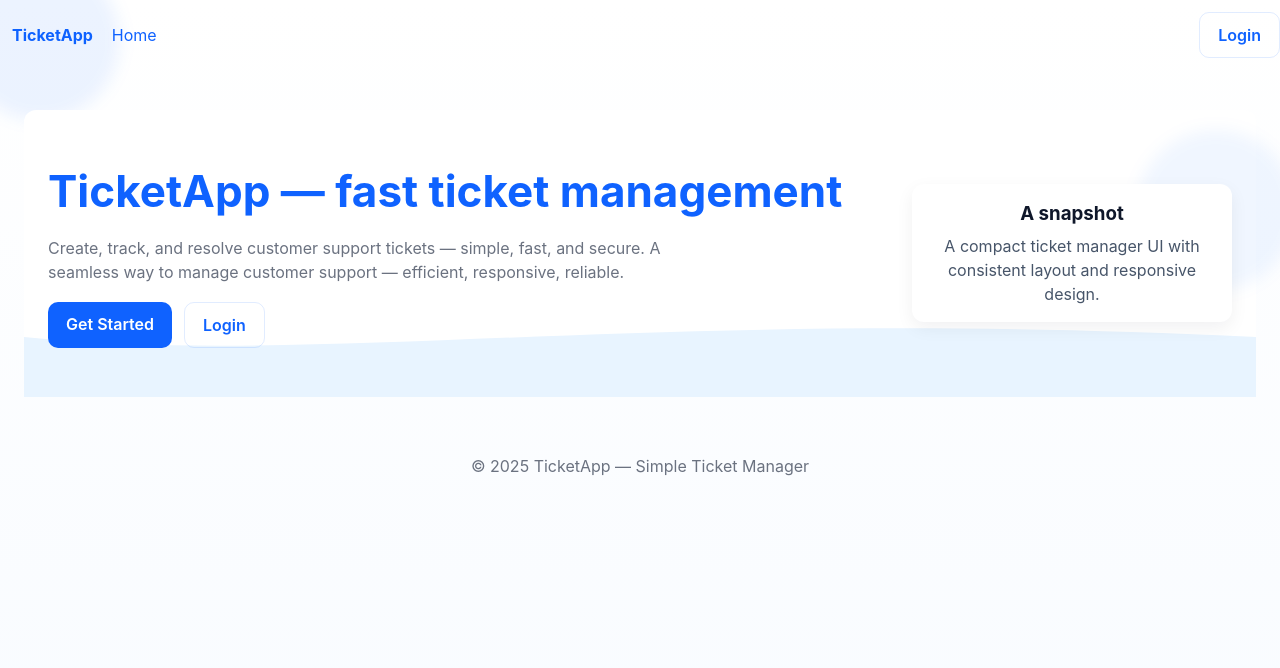
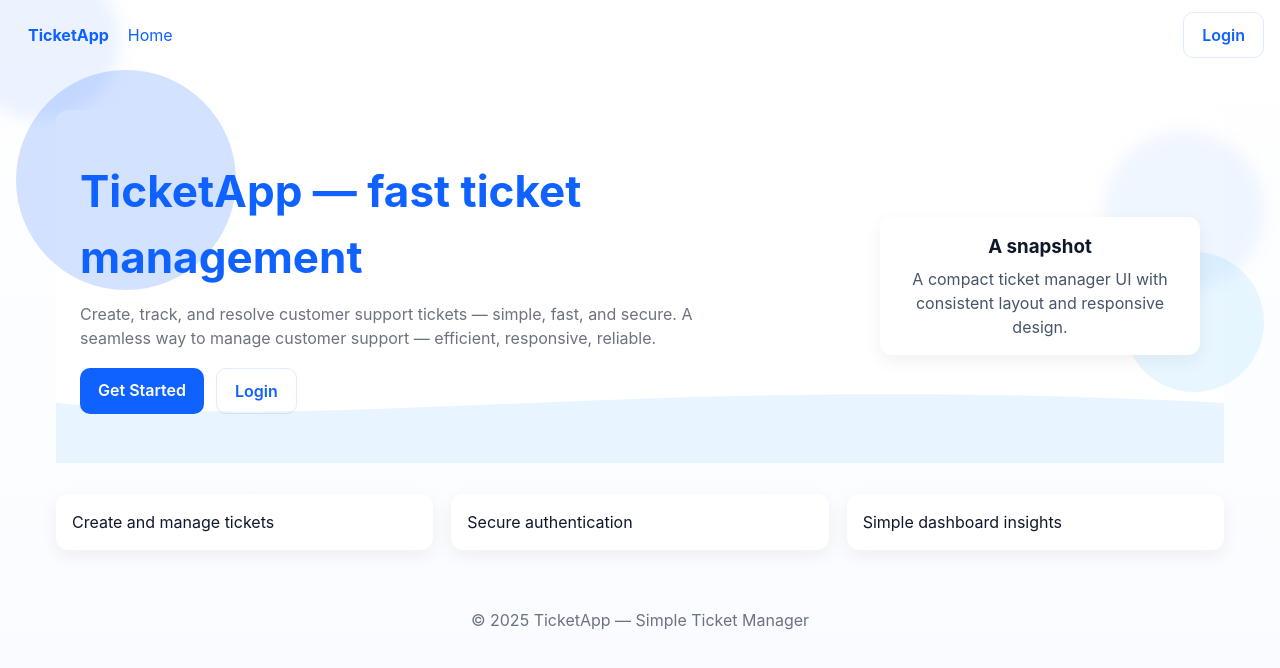
Before and after one commit to ibocodes/react-ticket-web, a React (Vite) app: page / in a window 1280 px wide. Shown: the top 668 px of the page. Built offline with nearby package versions, Linux system fonts and the light colour scheme.

Commit message:
chore: prepare React Stage 2 submission

```diff
--- a/src/App.tsx
+++ b/src/App.tsx
@@ -11,33 +11,54 @@ import { ProtectedRoute } from "./components/protectdroute";
 import { Toast } from "./components/Toast";
 import { v4 as uuid } from "uuid";
 
+function App() {
+  const [toasts, setToasts] = useState<{ id: string; message: string }[]>([]);
 
-function App(){
-  const [toasts, setToasts] = useState<{id:string;message:string}[]>([]);
-
-  function pushToast(message:string){
+  function pushToast(message: string) {
     const id = uuid();
-    setToasts((s)=>[...s,{id,message}]);
-    setTimeout(()=> setToasts((s)=> s.filter(t=>t.id!==id)), 4000);
+    setToasts((s) => [...s, { id, message }]);
+    setTimeout(() => setToasts((s) => s.filter((t) => t.id !== id)), 4000);
   }
 
   return (
     <>
-      <Navbar onLogout={()=>pushToast("Logged out")}/>
+      <div className="app-container">
+        <Navbar onLogout={() => pushToast("Logged out")} />
         <Layout>
           <Routes>
             <Route path="/" element={<Landing />} />
-          <Route path="/auth/login" element={<AuthLogin onSuccess={()=>pushToast("Welcome back!")}/>} />
-          <Route path="/auth/signup" element={<AuthSignup onSuccess={()=>pushToast("Account created!")}/>} />
-          <Route path="/dashboard" element={
-            <ProtectedRoute><Dashboard /></ProtectedRoute>
-          } />
-          <Route path="/tickets" element={
-            <ProtectedRoute><Tickets onToast={pushToast} /></ProtectedRoute>
-          } />
+            <Route
+              path="/auth/login"
+              element={
+                <AuthLogin onSuccess={() => pushToast("Welcome back!")} />
+              }
+            />
+            <Route
+              path="/auth/signup"
+              element={
+                <AuthSignup onSuccess={() => pushToast("Account created!")} />
+              }
+            />
+            <Route
+              path="/dashboard"
+              element={
+                <ProtectedRoute>
+                  <Dashboard />
+                </ProtectedRoute>
+              }
+            />
+            <Route
+              path="/tickets"
+              element={
+                <ProtectedRoute>
+                  <Tickets onToast={pushToast} />
+                </ProtectedRoute>
+              }
+            />
             <Route path="*" element={<Landing />} />
           </Routes>
         </Layout>
+      </div>
       <Toast items={toasts} />
     </>
   );
--- a/src/index.css
+++ b/src/index.css
@@ -1,25 +1,32 @@
 /* src/index.css */
 /* Basic reset and layout */
-:root{
-  --blue-600:#0f62ff;
-  --blue-100:#e8f4ff;
-  --bg:#ffffff;
-  --muted:#6b7280;
-  --green:#16a34a;
-  --amber:#f59e0b;
-  --gray:#6b7280;
-  --container:1440px;
-  --max-width:1200px;
-  font-family: Inter, ui-sans-serif, system-ui, -apple-system, "Segoe UI", Roboto, "Helvetica Neue", Arial;
+:root {
+  --blue-600: #0f62ff;
+  --blue-100: #e8f4ff;
+  --bg: #ffffff;
+  --muted: #6b7280;
+  --green: #16a34a;
+  --amber: #f59e0b;
+  --gray: #6b7280;
+  --container: 1440px;
+  --max-width: 1200px;
+  font-family: Inter, ui-sans-serif, system-ui, -apple-system, "Segoe UI",
+    Roboto, "Helvetica Neue", Arial;
 }
-*{box-sizing:border-box}
-html,body,#root{height:100%}
-body{
-  margin:0;
-  background: linear-gradient(180deg,#ffffff 0%, #f8fbff 100%);
-  color:#0f172a;
-  -webkit-font-smoothing:antialiased;
-  line-height:1.5;
+* {
+  box-sizing: border-box;
+}
+html,
+body,
+#root {
+  height: 100%;
+}
+body {
+  margin: 0;
+  background: linear-gradient(180deg, #ffffff 0%, #f8fbff 100%);
+  color: #0f172a;
+  -webkit-font-smoothing: antialiased;
+  line-height: 1.5;
 }
 
 /* Container */
@@ -38,137 +45,246 @@ body{
   margin: 16px 0 32px 0;
   padding: 48px 24px;
 }
-.hero-inner{
-  display:flex;
-  align-items:center;
-  gap:24px;
-  justify-content:space-between;
-  flex-wrap:wrap;
-  max-width:1200px;
+/* App container: center content and cap width to 1440px */
+.app-container {
+  max-width: 1440px;
+  margin: 0 auto;
+  padding: 0 16px;
+  box-sizing: border-box;
+}
+
+/* Decorative overlapping circles */
+.circle {
+  position: absolute;
+  border-radius: 50%;
+  opacity: 0.18;
+  pointer-events: none;
+}
+.circle--1 {
+  width: 220px;
+  height: 220px;
+  background: #0f62ff;
+  top: -40px;
+  left: -40px;
+}
+.circle--2 {
+  width: 140px;
+  height: 140px;
+  background: #7ed3ff;
+  bottom: 20%;
+  right: -40px;
+}
+
+/* ensure wave svg sits at bottom of hero */
+.hero .wave,
+.hero object[type="image/svg+xml"] {
+  position: absolute;
+  left: 0;
+  right: 0;
+  bottom: 0;
+  width: 100%;
+  height: auto;
+  pointer-events: none;
+}
+.hero-inner {
+  display: flex;
+  align-items: center;
+  gap: 24px;
+  justify-content: space-between;
+  flex-wrap: wrap;
+  max-width: 1200px;
   margin: 0 auto;
 }
-.hero-copy{
-  flex:1 1 380px;
+.hero-copy {
+  flex: 1 1 380px;
 }
-.hero-title{
+.hero-title {
   font-size: clamp(28px, 5vw, 44px);
-  margin:0 0 12px;
-  color:var(--blue-600);
+  margin: 0 0 12px;
+  color: var(--blue-600);
 }
-.hero-desc{
-  margin:0 0 18px;
-  color:var(--muted);
-  max-width:620px;
+.hero-desc {
+  margin: 0 0 18px;
+  color: var(--muted);
+  max-width: 620px;
 }
 
 /* Decorative circle */
-.decor-circle{
-  position:absolute;
-  width:160px;
-  height:160px;
-  border-radius:50%;
-  background: rgba(15,98,255,0.08);
-  top:-40px;
-  left:-40px;
+.decor-circle {
+  position: absolute;
+  width: 160px;
+  height: 160px;
+  border-radius: 50%;
+  background: rgba(15, 98, 255, 0.08);
+  top: -40px;
+  left: -40px;
   filter: blur(8px);
-  z-index:0;
+  z-index: 0;
 }
 
 /* Wave (svg at bottom) */
-.hero-wave{
-  position:absolute;
-  bottom:-1px;
-  left:0;
-  width:100%;
-  height:120px;
-  pointer-events:none;
+.hero-wave {
+  position: absolute;
+  bottom: -1px;
+  left: 0;
+  width: 100%;
+  height: 120px;
+  pointer-events: none;
 }
 
 /* CTA buttons */
-.btn{
-  display:inline-block;
-  padding:10px 18px;
-  border-radius:10px;
-  font-weight:600;
-  text-decoration:none;
-  cursor:pointer;
-  border:none;
+.btn {
+  display: inline-block;
+  padding: 10px 18px;
+  border-radius: 10px;
+  font-weight: 600;
+  text-decoration: none;
+  cursor: pointer;
+  border: none;
 }
-.btn-primary{
-  background:var(--blue-600);
-  color:white;
+.btn-primary {
+  background: var(--blue-600);
+  color: white;
 }
-.btn-ghost{
-  background:transparent;
-  color:var(--blue-600);
-  border:1px solid rgba(15,98,255,0.12);
+.btn-ghost {
+  background: transparent;
+  color: var(--blue-600);
+  border: 1px solid rgba(15, 98, 255, 0.12);
 }
 
 /* Cards grid */
-.grid{
-  display:grid;
-  gap:18px;
+.grid {
+  display: grid;
+  gap: 18px;
 }
-@media(min-width:768px){
-  .grid.cols-3{ grid-template-columns: repeat(3,1fr); }
-  .grid.cols-2{ grid-template-columns: repeat(2,1fr); }
+@media (min-width: 768px) {
+  .grid.cols-3 {
+    grid-template-columns: repeat(3, 1fr);
+  }
+  .grid.cols-2 {
+    grid-template-columns: repeat(2, 1fr);
+  }
 }
-.card{
-  background:white;
-  border-radius:12px;
-  box-shadow: 0 6px 18px rgba(12,18,36,0.06);
-  padding:16px;
+.card {
+  background: white;
+  border-radius: 12px;
+  box-shadow: 0 6px 18px rgba(12, 18, 36, 0.06);
+  padding: 16px;
 }
 
 /* Tickets */
-.ticket-list{
-  display:grid;
-  gap:12px;
+.ticket-list {
+  display: grid;
+  gap: 12px;
 }
-.ticket-card{
-  display:flex;
-  justify-content:space-between;
-  align-items:flex-start;
-  gap:12px;
+.ticket-card {
+  display: flex;
+  justify-content: space-between;
+  align-items: flex-start;
+  gap: 12px;
 }
-.ticket-meta{flex:1}
-.ticket-title{font-weight:700;margin:0 0 6px}
-.ticket-desc{margin:0;color:var(--muted);font-size:14px}
-.status{
-  padding:6px 10px;
-  border-radius:999px;
-  font-weight:700;
-  font-size:12px;
-  color:white;
-  text-transform:uppercase;
+.ticket-meta {
+  flex: 1;
 }
-.status.open{ background:var(--green) }
-.status.in_progress{ background:var(--amber) }
-.status.closed{ background:var(--gray) }
+.ticket-title {
+  font-weight: 700;
+  margin: 0 0 6px;
+}
+.ticket-desc {
+  margin: 0;
+  color: var(--muted);
+  font-size: 14px;
+}
+.status {
+  padding: 6px 10px;
+  border-radius: 999px;
+  font-weight: 700;
+  font-size: 12px;
+  color: white;
+  text-transform: uppercase;
+}
+.status.open {
+  background: var(--green);
+}
+.status.in_progress {
+  background: var(--amber);
+}
+.status.closed {
+  background: var(--gray);
+}
 
 /* Forms */
-.form-row{display:flex;flex-direction:column;gap:8px;margin-bottom:12px}
-.form-row label{font-size:14px;font-weight:600}
-.form-row input, .form-row select, .form-row textarea{
-  padding:10px;border-radius:8px;border:1px solid #e6eef8;background:#fbfdff;font-size:14px;
+.form-row {
+  display: flex;
+  flex-direction: column;
+  gap: 8px;
+  margin-bottom: 12px;
 }
-.form-error{color:#dc2626;font-size:13px}
+.form-row label {
+  font-size: 14px;
+  font-weight: 600;
+}
+.form-row input,
+.form-row select,
+.form-row textarea {
+  padding: 10px;
+  border-radius: 8px;
+  border: 1px solid #e6eef8;
+  background: #fbfdff;
+  font-size: 14px;
+}
+.form-error {
+  color: #dc2626;
+  font-size: 13px;
+}
 
 /* Navbar & footer */
-.header{
-  display:flex;align-items:center;justify-content:space-between;gap:12px;padding:12px 0;
+.header {
+  display: flex;
+  align-items: center;
+  justify-content: space-between;
+  gap: 12px;
+  padding: 12px 0;
 }
-.nav-links{display:flex;gap:12px;align-items:center}
+.nav-links {
+  display: flex;
+  gap: 12px;
+  align-items: center;
+}
 
 /* Footer */
-.site-footer{
-  margin-top:40px;padding:18px;text-align:center;color:var(--muted);
+.site-footer {
+  margin-top: 40px;
+  padding: 18px;
+  text-align: center;
+  color: var(--muted);
 }
 
 /* Toast */
-.toast-wrap{position:fixed;bottom:20px;right:20px;z-index:999}
-.toast{background:#0f172a;color:white;padding:10px 14px;border-radius:8px;margin-top:8px;box-shadow:0 6px 18px rgba(12,18,36,0.16)}
+.toast-wrap {
+  position: fixed;
+  bottom: 20px;
+  right: 20px;
+  z-index: 999;
+}
+.toast {
+  background: #0f172a;
+  color: white;
+  padding: 10px 14px;
+  border-radius: 8px;
+  margin-top: 8px;
+  box-shadow: 0 6px 18px rgba(12, 18, 36, 0.16);
+}
+/* Focus styles for keyboard users */
+:focus-visible {
+  outline: 3px solid rgba(15, 98, 255, 0.16);
+  outline-offset: 3px;
+  border-radius: 6px;
+}
 /* Responsive tweaks */
-@media(max-width:600px){
-  .hero-inner{flex-direction:column;align-items:flex-start}
+@media (max-width: 600px) {
+  .hero-inner {
+    flex-direction: column;
+    align-items: flex-start;
+  }
 }
--- a/src/pages/landing.tsx
+++ b/src/pages/landing.tsx
@@ -1,31 +1,77 @@
 /* src/pages/Landing.tsx */
 import { Link } from "react-router-dom";
 
-export default function Landing(){
+export default function Landing() {
   return (
+    <div className="app-container">
       <section className="hero" aria-label="Landing hero">
-      <div className="decor-circle" aria-hidden="true" style={{right:-40, left:"auto", top:20, background:"rgba(15,98,255,0.06)"}}></div>
+        {/* decorative circles */}
+        <span className="circle circle--1" aria-hidden="true"></span>
+        <span className="circle circle--2" aria-hidden="true"></span>
+        <div
+          className="decor-circle"
+          aria-hidden="true"
+          style={{
+            right: -40,
+            left: "auto",
+            top: 20,
+            background: "rgba(15,98,255,0.06)",
+          }}
+        ></div>
         <div className="hero-inner">
-        <div className="hero-copy" style={{zIndex:1}}>
+          <div className="hero-copy" style={{ zIndex: 1 }}>
             <h1 className="hero-title">TicketApp — fast ticket management</h1>
-          <p className="hero-desc">Create, track, and resolve customer support tickets — simple, fast, and secure. A seamless way to manage customer support — efficient, responsive, reliable.</p>
-          <div style={{display:"flex",gap:12}}>
-            <Link to="/auth/signup" className="btn btn-primary" aria-label="Get Started">Get Started</Link>
-            <Link to="/auth/login" className="btn btn-ghost" aria-label="Login">Login</Link>
+            <p className="hero-desc">
+              Create, track, and resolve customer support tickets — simple,
+              fast, and secure. A seamless way to manage customer support —
+              efficient, responsive, reliable.
+            </p>
+            <div style={{ display: "flex", gap: 12 }}>
+              <Link
+                to="/auth/signup"
+                className="btn btn-primary"
+                aria-label="Get Started"
+              >
+                Get Started
+              </Link>
+              <Link
+                to="/auth/login"
+                className="btn btn-ghost"
+                aria-label="Login"
+              >
+                Login
+              </Link>
             </div>
           </div>
 
-        <div style={{flex:"0 0 320px", zIndex:1}}>
-          <div className="card" style={{textAlign:"center"}}>
-            <h3 style={{margin:"0 0 6px"}}>A snapshot</h3>
-            <p style={{margin:0,color:"#475569"}}>A compact ticket manager UI with consistent layout and responsive design.</p>
+          <div style={{ flex: "0 0 320px", zIndex: 1 }}>
+            <div className="card" style={{ textAlign: "center" }}>
+              <h3 style={{ margin: "0 0 6px" }}>A snapshot</h3>
+              <p style={{ margin: 0, color: "#475569" }}>
+                A compact ticket manager UI with consistent layout and
+                responsive design.
+              </p>
             </div>
           </div>
         </div>
 
         <div className="hero-wave" aria-hidden="true">
-        <object data="/assets/wave.svg" type="image/svg+xml" style={{width:"100%",height:"100%"}} aria-hidden="true" />
+          <object
+            data="/assets/wave.svg"
+            type="image/svg+xml"
+            style={{ width: "100%", height: "100%" }}
+            aria-hidden="true"
+          />
         </div>
       </section>
+
+      <section className="features" aria-label="Features">
+        <div className="grid cols-3">
+          <div className="card">Create and manage tickets</div>
+          <div className="card">Secure authentication</div>
+          <div className="card">Simple dashboard insights</div>
+        </div>
+      </section>
+    </div>
   );
 }
```
Also changed, not shown: 1 other file (tests, documents, lock files or other folders). Lines whose indentation alone changed are shown as unchanged.
